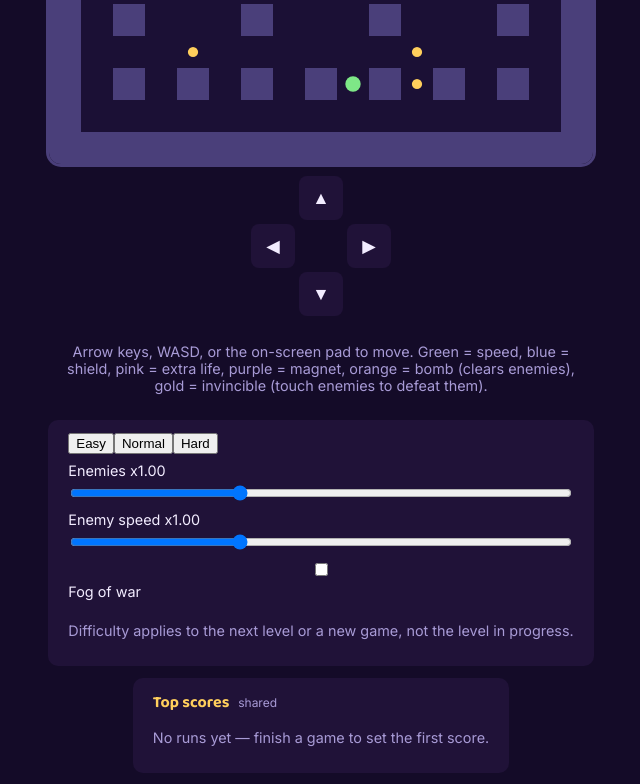
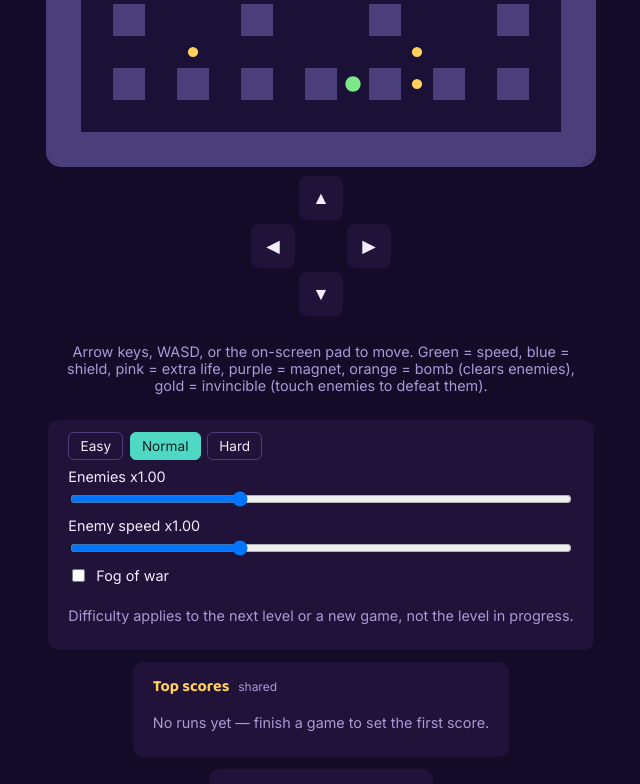
Before and after one commit to HetalRupareliya91/coin-maze-game, a Next.js app: page / in a window 1280 px wide. Shown: the part 427-1211 px from the top of the page, without its empty margins (319-959 px from the left). Built offline with nearby package versions, Linux system fonts and the light colour scheme.

Commit message:
style: add game UI theme

```diff
--- a/app/globals.css
+++ b/app/globals.css
@@ -184,6 +184,34 @@ button:focus-visible {
   font-size: 0.9rem;
 }
 
+.preset-row {
+  display: flex;
+  gap: 0.4rem;
+}
+
+.preset-row button {
+  font-family: var(--font-body), sans-serif;
+  font-size: 0.85rem;
+  border: 1px solid var(--wall);
+  border-radius: 6px;
+  background: transparent;
+  color: var(--text);
+  padding: 0.3rem 0.7rem;
+  cursor: pointer;
+}
+
+.preset-row button.preset-active {
+  background: var(--teal);
+  color: #0d2320;
+  border-color: var(--teal);
+}
+
+.checkbox-row {
+  flex-direction: row !important;
+  align-items: center;
+  gap: 0.5rem !important;
+}
+
 .leaderboard ol {
   list-style: decimal inside;
   margin: 0;
```
